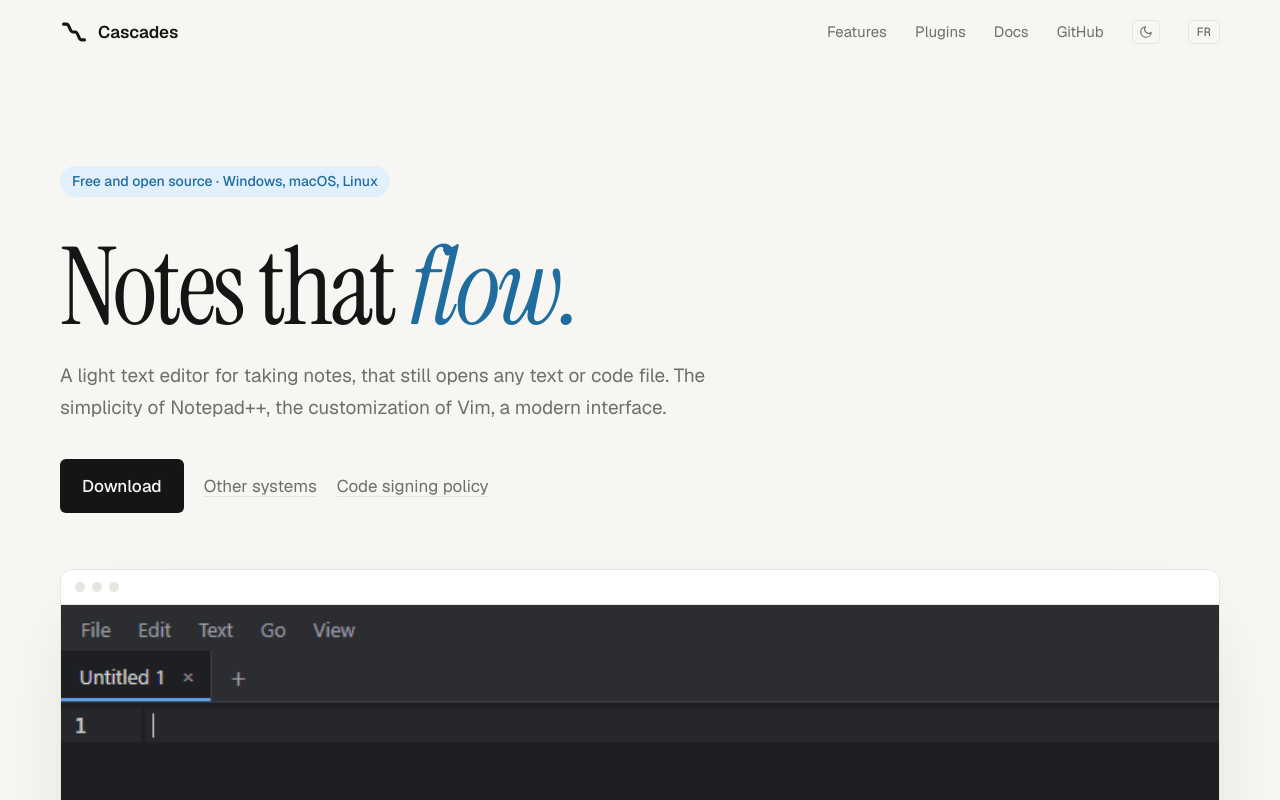
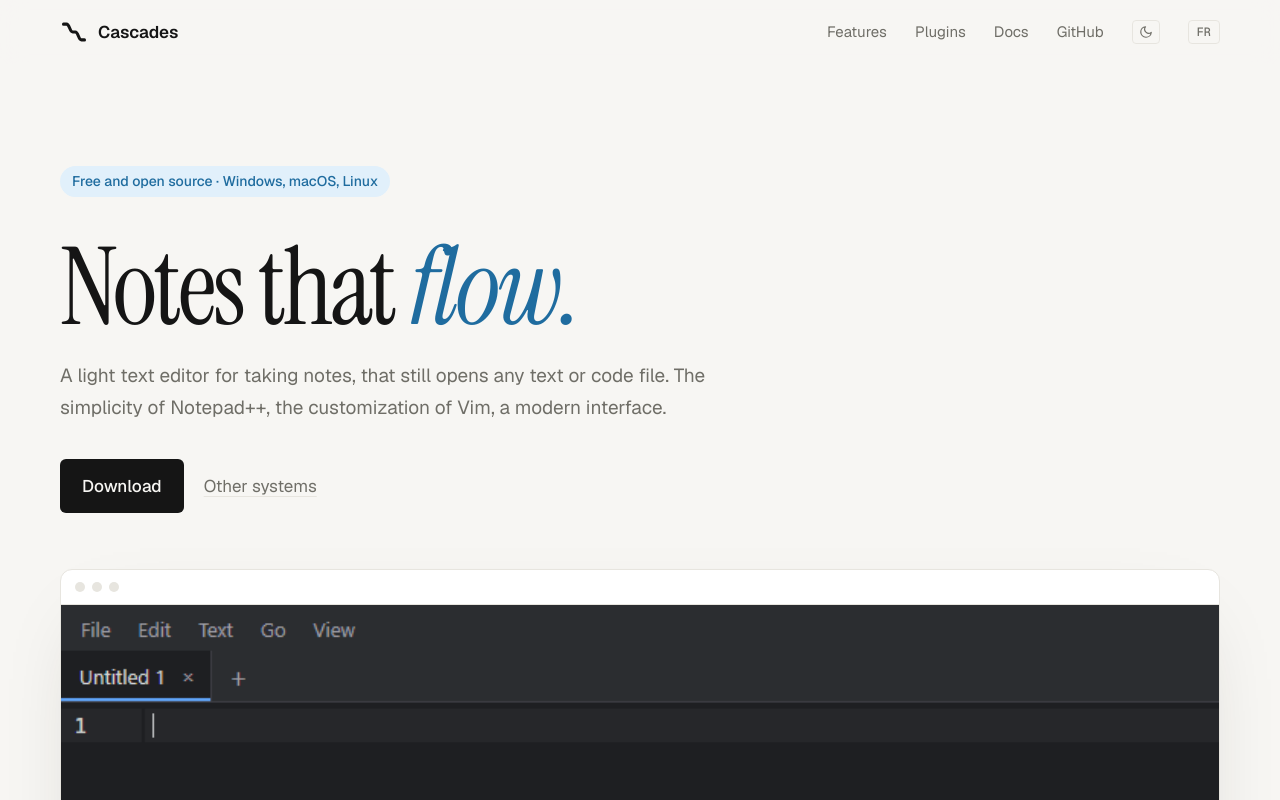
Before and after one commit to anderson3x11/cascades-site, a plain HTML site: page index.html in a window 1280 px wide. Shown: the top 800 px of the page. Drawn offline with nearby package versions, Linux system fonts and the light colour scheme; no server answers.

Commit message:
fix: remove the code signing policy link

```diff
--- a/index.html
+++ b/index.html
@@ -102,7 +102,6 @@
           <a class="link" href="https://github.com/anderson3x11/cascades/releases/latest" data-i18n="hero.others"
             >Other systems</a
           >
-          <a class="link" href="https://github.com/anderson3x11/cascades#code-signing-policy">Code signing policy</a>
         </div>
       </section>
 
```
